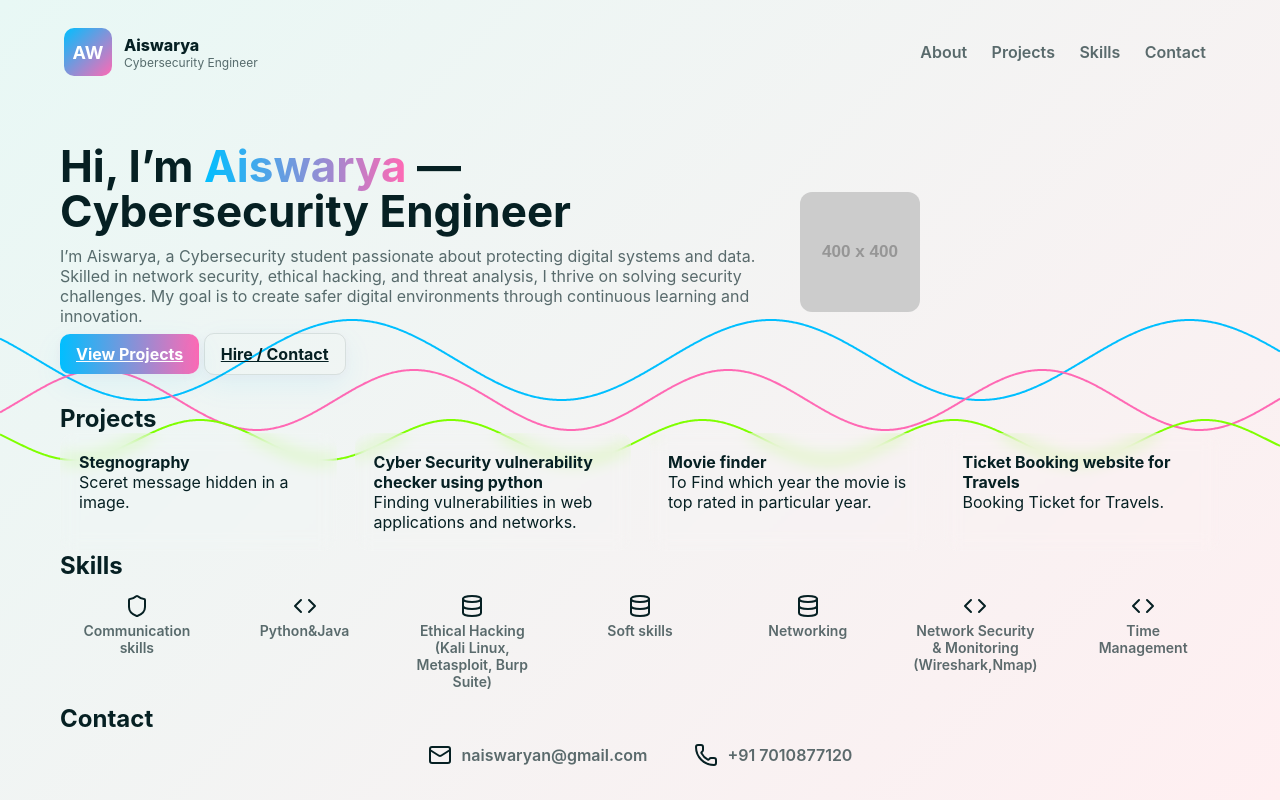
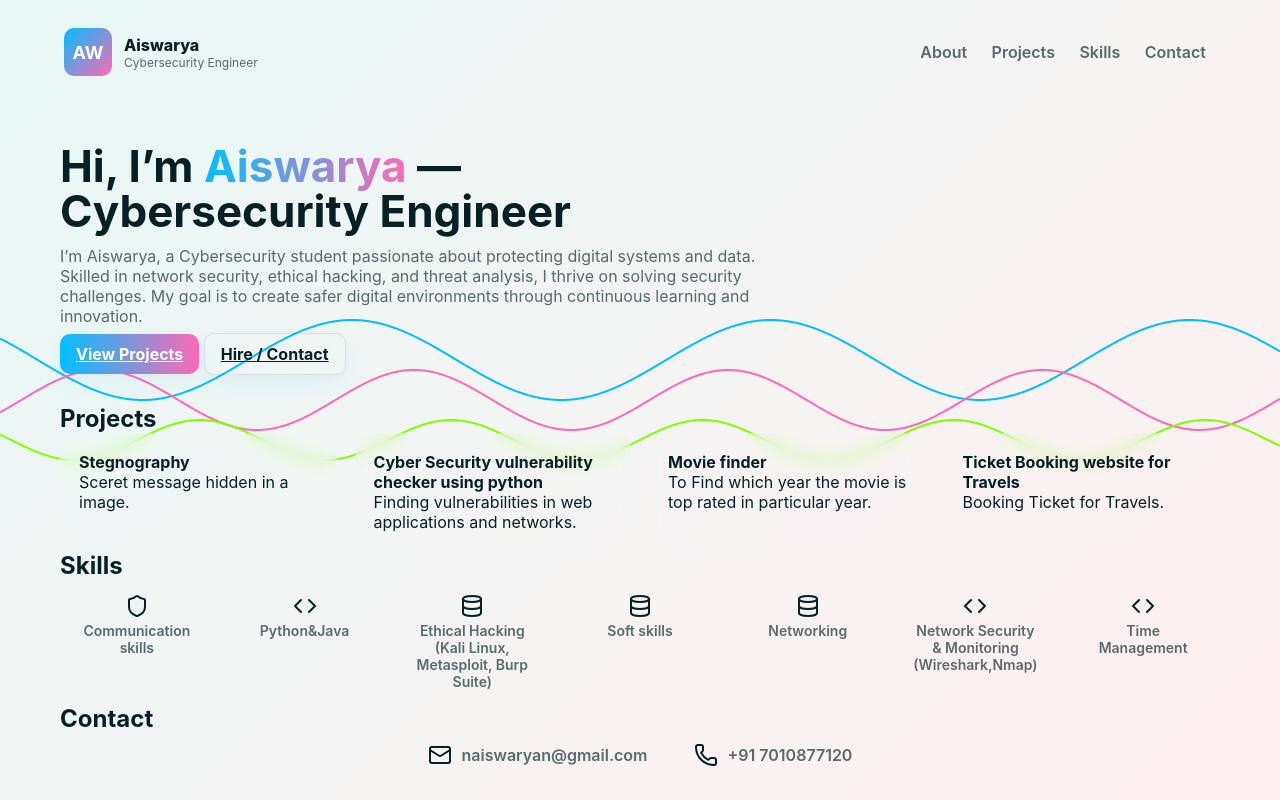
Before and after one commit to N-Aiswarya149/My-portfolio, a plain HTML site: page index.html in a window 1280 px wide. Shown: the top 800 px of the page. Drawn offline with nearby package versions, Linux system fonts and the light colour scheme; placeholder pictures from the web are drawn by us.

Commit message:
Update index.html

```diff
--- a/index.html
+++ b/index.html
@@ -218,9 +218,7 @@ My goal is to create safer digital environments through continuous learning and
         <a class="btn secondary" href="mailto:example@email.com">Hire / Contact</a>
       </div>
     </div>
-    <aside>
-      <div class="avatar"><img src="https://via.placeholder.com/400x400.png?text=Aiswarya" alt="Aiswarya" style="width:120px;height:120px;border-radius:12px;"></div>
-    </aside>
+
   </section>
 
   <section id="projects">
```
